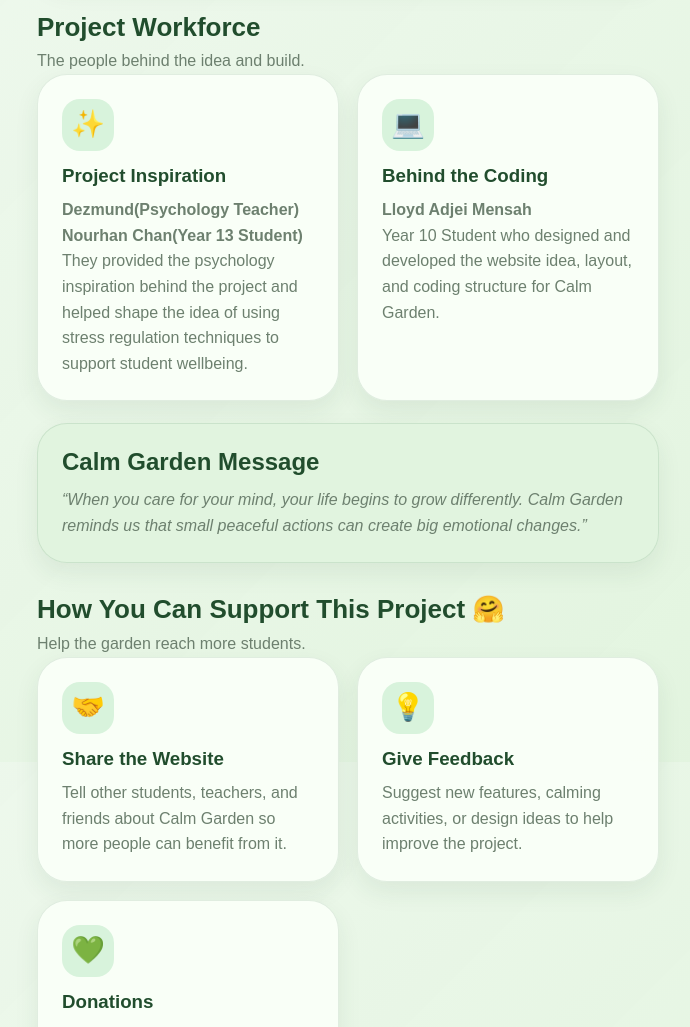
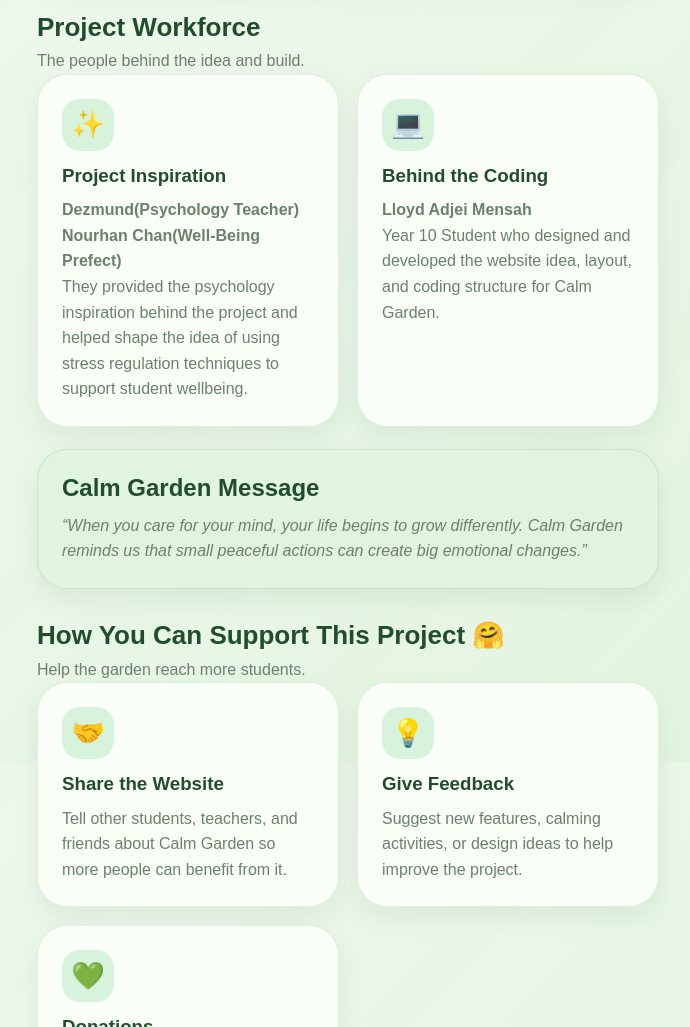
Before and after one commit to leolloyd14-stu/isteamo_project, a website: page about.html in a window 1280 px wide. Shown: the part 1638-2665 px from the top of the page, without its empty margins (267-957 px from the left). Drawn offline with Linux system fonts and the light colour scheme.

Commit message:
About Change

```diff
--- a/about.html
+++ b/about.html
@@ -112,7 +112,7 @@
         <div class="feature-icon">✨</div>
         <h3>Project Inspiration</h3>
         <p><strong>Dezmund(Psychology Teacher)</strong></p>
-        <p><strong>Nourhan Chan(Year 13 Student) </strong></p>
+        <p><strong>Nourhan Chan(Well-Being Prefect) </strong></p>
         <p>They provided the psychology inspiration behind the project and helped shape the idea of using stress regulation techniques to support student wellbeing.</p>
       </article>
 
```
